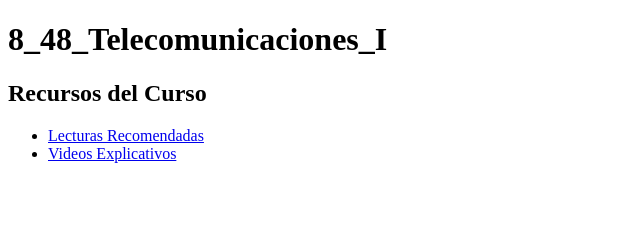
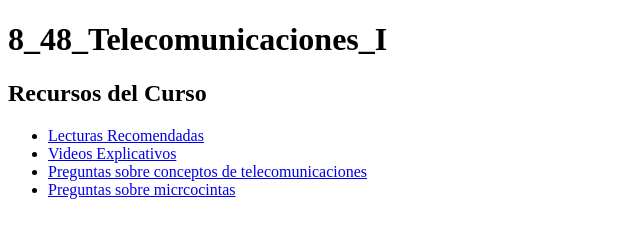
Before and after one commit to GerardoMunoz-UD/monitorias_2024_sem1, a plain HTML site: page materias/8_48_Telecomunicaciones_I/index.html in a window 1280 px wide. Shown: the whole page, without its empty margins (0-640 px from the left). Drawn offline with Linux system fonts and the light colour scheme.

Commit message:
Update index.html

```diff
--- a/materias/8_48_Telecomunicaciones_I/index.html
+++ b/materias/8_48_Telecomunicaciones_I/index.html
@@ -11,6 +11,8 @@
         <ul>
             <li><a href="lecturas.html">Lecturas Recomendadas</a></li>
             <li><a href="videos.html">Videos Explicativos</a></li>
+            <li><a href="preguntas-telecomunicaciones.html">Preguntas sobre conceptos de telecomunicaciones</a></li>
+            <li><a href="preguntas-microcintas.html">Preguntas sobre micrcocintas</a></li>
         </ul>
 </body>
 </html>
```
